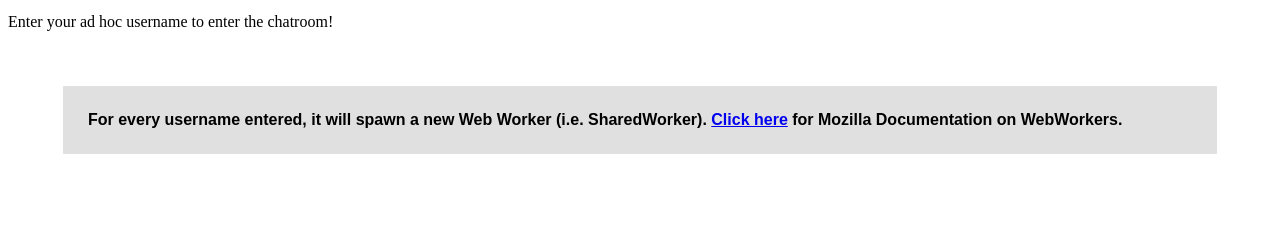
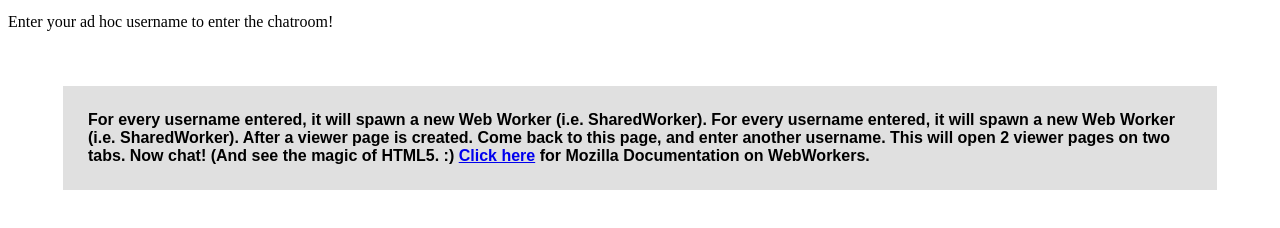
Before and after one commit to samarthmshah/chatroom_html5, a plain HTML site: page index.html in a window 1280 px wide. Shown: the part 112-340 px from the top of the page. Drawn offline with Linux system fonts and the light colour scheme.

Commit message:
Modif index

```diff
--- a/index.html
+++ b/index.html
@@ -34,6 +34,9 @@
  		<button>Add</button>
  	</form>
   <p>Enter your ad hoc username to enter the chatroom!</p>
-  <p id = "exp">For every username entered, it will spawn a new Web Worker (i.e. SharedWorker). <a href="https://developer.mozilla.org/en-US/docs/Web/API/Web_Workers_API/Using_web_workers">Click here</a> for Mozilla Documentation on WebWorkers. </p>
+  <p id = "exp">For every username entered, it will spawn a new Web Worker (i.e. SharedWorker).
+  	For every username entered, it will spawn a new Web Worker (i.e. SharedWorker).
+  	After a viewer page is created. Come back to this page, and enter another username. This will open 2 viewer pages on two tabs. Now chat! (And see the magic of HTML5. :)
+  	<a href="https://developer.mozilla.org/en-US/docs/Web/API/Web_Workers_API/Using_web_workers">Click here</a> for Mozilla Documentation on WebWorkers. </p>
  </body>
 </html>
```
